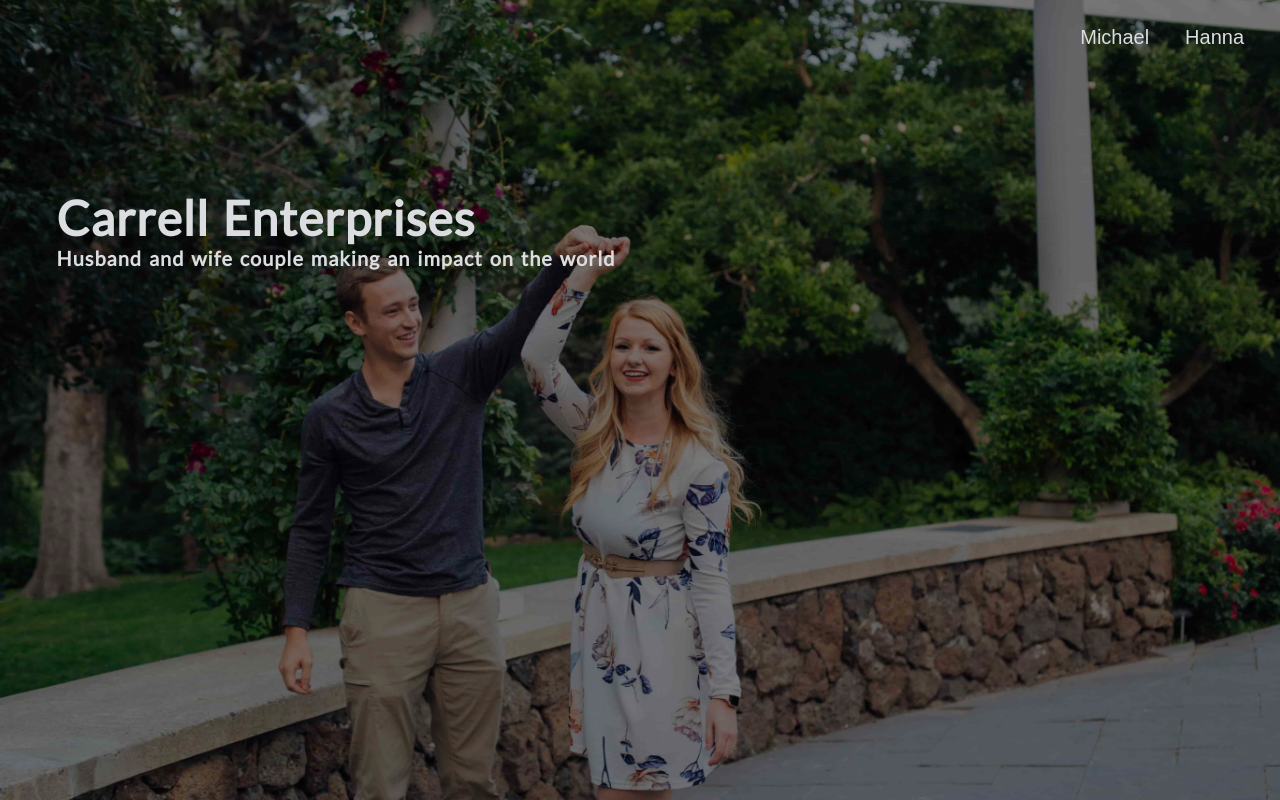
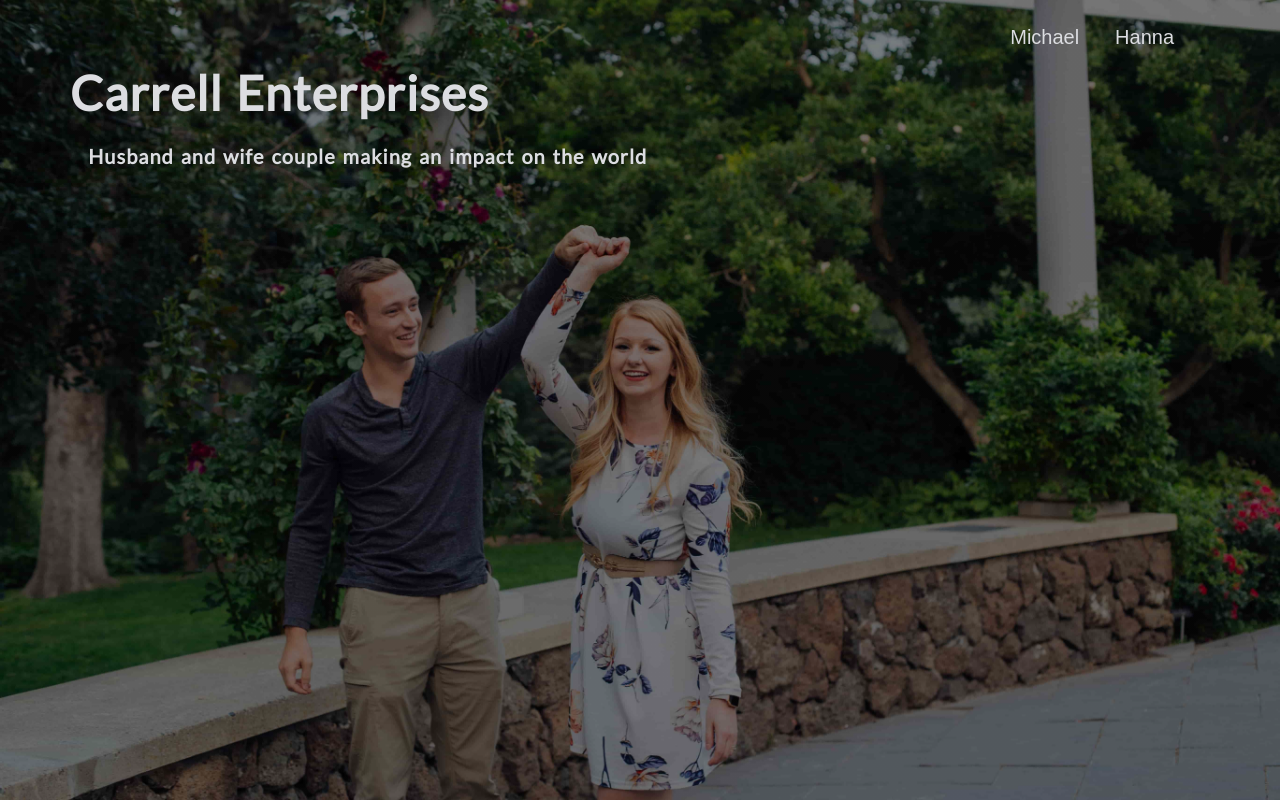
Before and after one commit to michaeldcarrell/MichaelsSite, a plain HTML site: page index.html in a window 1280 px wide. Drawn offline with Linux system fonts and the light colour scheme.

Commit message:
Logo commit and grid start

```diff
--- a/index.html
+++ b/index.html
@@ -8,6 +8,7 @@
     <link rel="stylesheet" type="text/css" href="vendors\css\grid.css">
     <link rel="stylesheet" type="text/css" href="vendors\css\ionicons.min.css">
     <link rel="stylesheet" type="text/css" href="resources\css\style.css">
+    <link rel="icon" href="resources\css\img\CE-Logo.PNG">
 
     <title>Carrell Enterprises</title>
   </head>
@@ -60,9 +61,13 @@
           </ul>
         </div>
       </nav>
-      <div class="carrell-header row">
-        <h1>Carrell Enterprises</h1>
-        <h2>Husband and wife couple making an impact on the world </h2>
+      <div class="row">
+        <div class="col span-2-of-3">
+          <h1>Carrell Enterprises</h1>
+        </div>
+        <div class="col span-1-of-2">
+          <h2>Husband and wife couple making an impact on the world </h2>
+        </div>
       </div>
     </header>
     <body>
--- a/resources/css/style.css
+++ b/resources/css/style.css
@@ -46,13 +46,14 @@ h2 {
 }
 
 .row {
-  max-width: 100%;
+  max-width: 1140px;
   margin: 0 auto;
 }
 
-.carrell-header {
+.carrell-header,
+.individual-header {
   position: relative;
-  top: 12%;
+  top: 8%;
   left: 20%;
   transform: translate(-50%, -50%);
   float: left;
@@ -63,14 +64,14 @@ h2 {
   margin: 20px;
 }
 
-.individual-header {
+/*.individual-header {
   position: absolute;
   top: 0%;
   left: 20%;
   transform: translate(-50%, -50%);
   float: left;
   margin: 60px;
-}
+}*/
 
 .main-nav {
   float: right;
```
Also changed, not shown: resources/css/img/CE-Logo.PNG (added).
